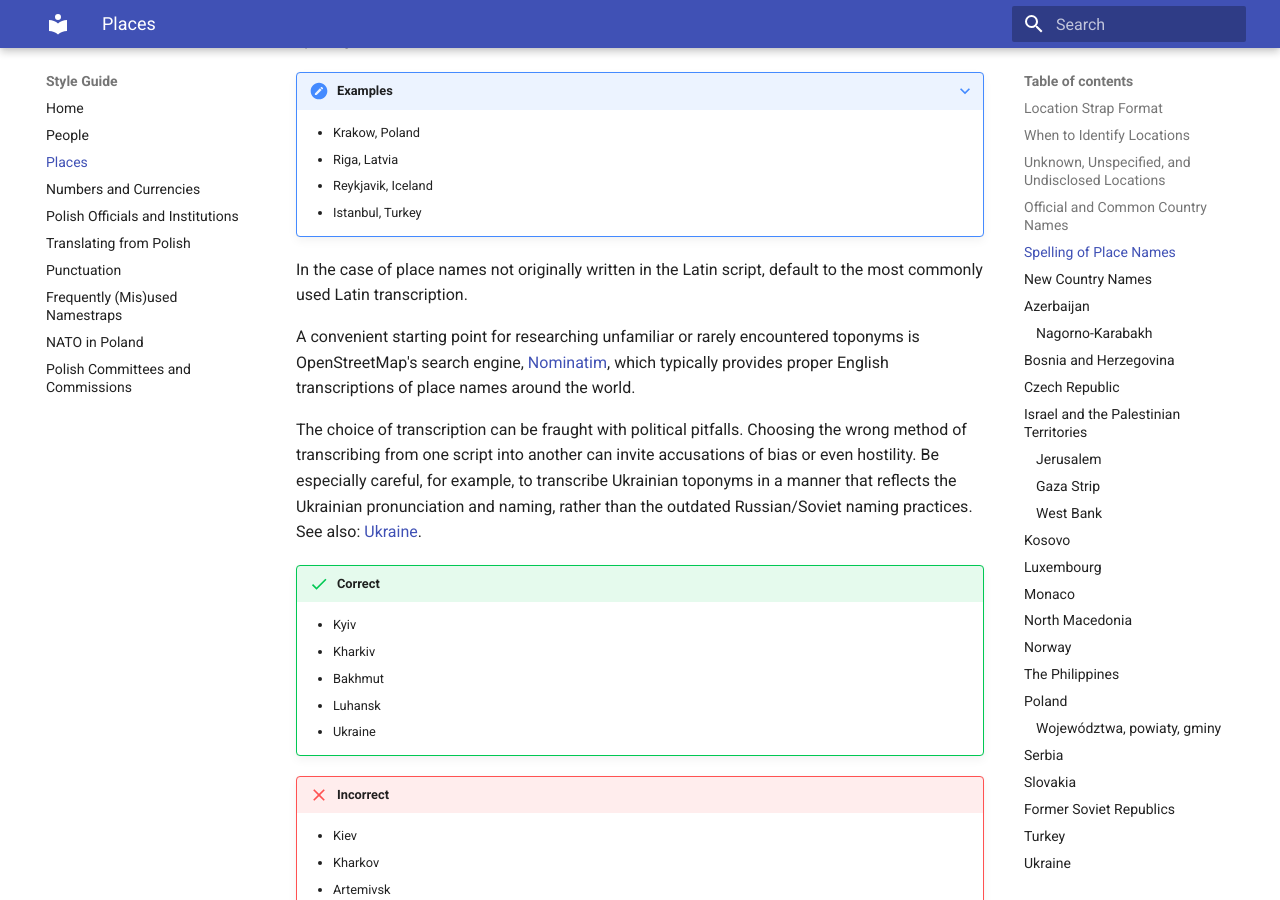
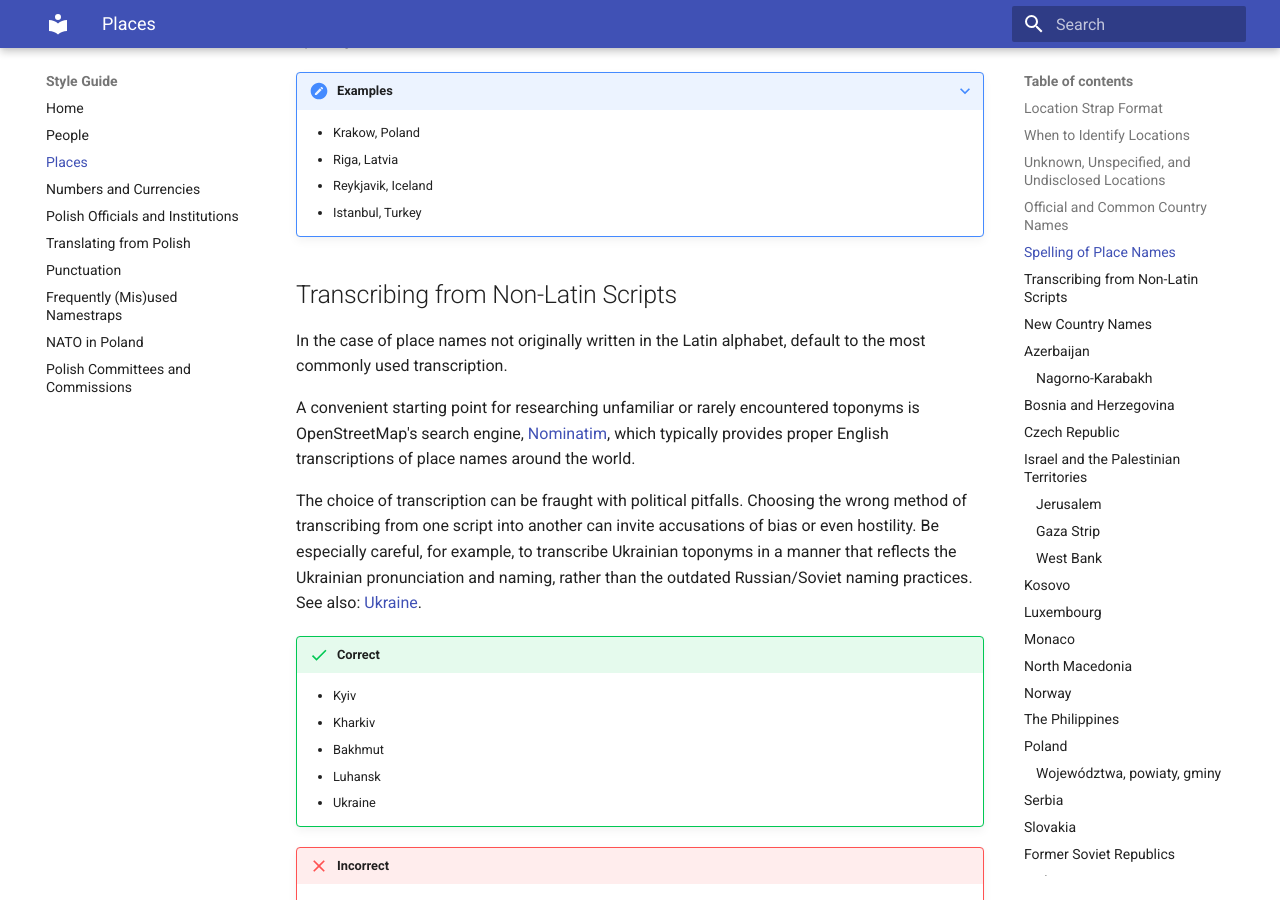
Before and after one commit to rthrbrs/styleguide, an MkDocs documentation site: the page built from docs/Places.md, in a window 1280 px wide and 900 px high, scrolled down 1484 px. Built offline with MkDocs 1.6.1 and Material for MkDocs 9.7.7, drawn with Linux system fonts in a browser that asks for light colours.

Commit message:
Added transcription heading

```diff
--- a/docs/Places.md
+++ b/docs/Places.md
@@ -13,7 +13,6 @@ Only use location straps when they are required to provide the viewer with essen
 ## Unknown, Unspecified, and Undisclosed Locations
 
 Do not identify locations that are unknown or very broad. For example, avoid location straps such as "At Sea," "Outer Space" or "Russia," as they provide little or no addition information while cluttering up the screen.
-
 
 ## Official and Common Country Names
 
@@ -50,7 +49,9 @@ If a location has a well-established English name, that name takes precedence ov
     * Reykjavik, Iceland
     * Istanbul, Turkey
 
-In the case of place names not originally written in the Latin script, default to the most commonly used Latin transcription.
+## Transcribing from Non-Latin Scripts
+
+In the case of place names not originally written in the Latin alphabet, default to the most commonly used transcription.
 
 A convenient starting point for researching unfamiliar or rarely encountered toponyms is OpenStreetMap's search engine, [Nominatim](https://nominatim.openstreetmap.org/), which typically provides proper English transcriptions of place names around the world.
 
```
